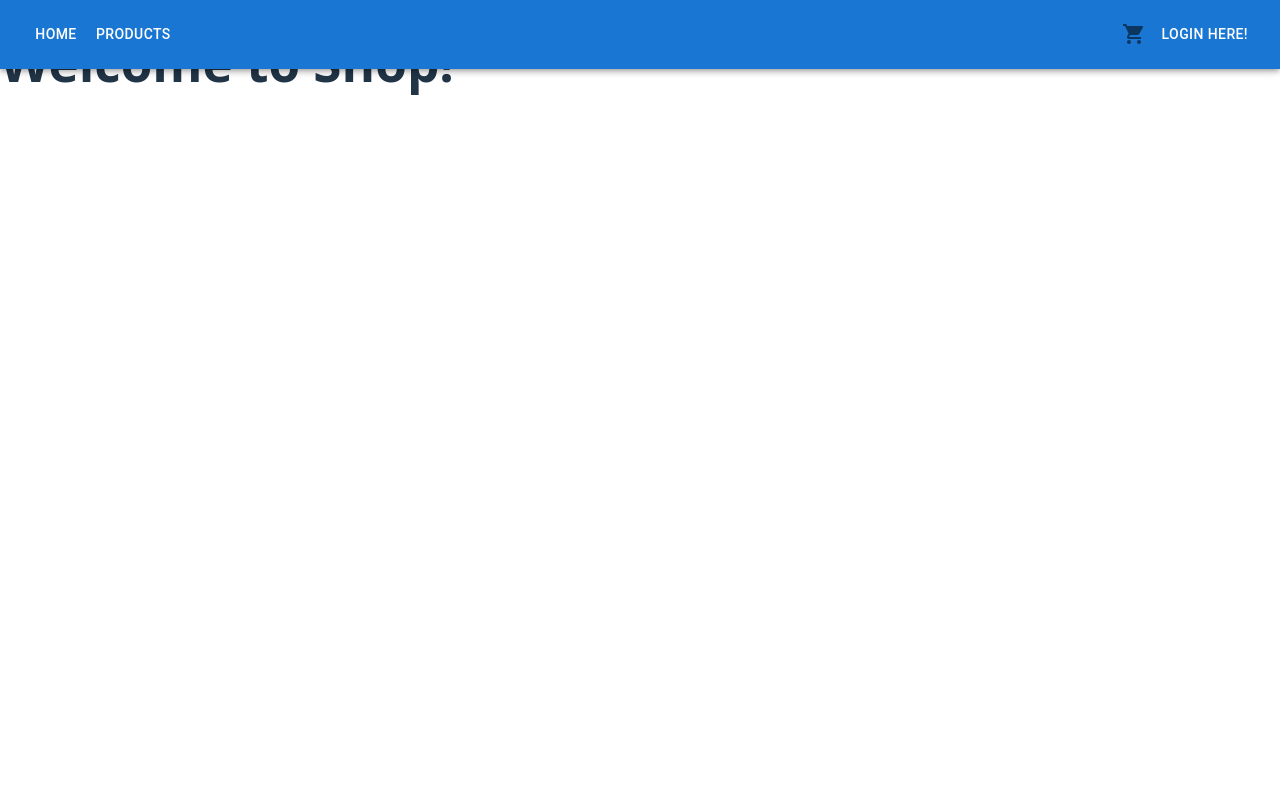
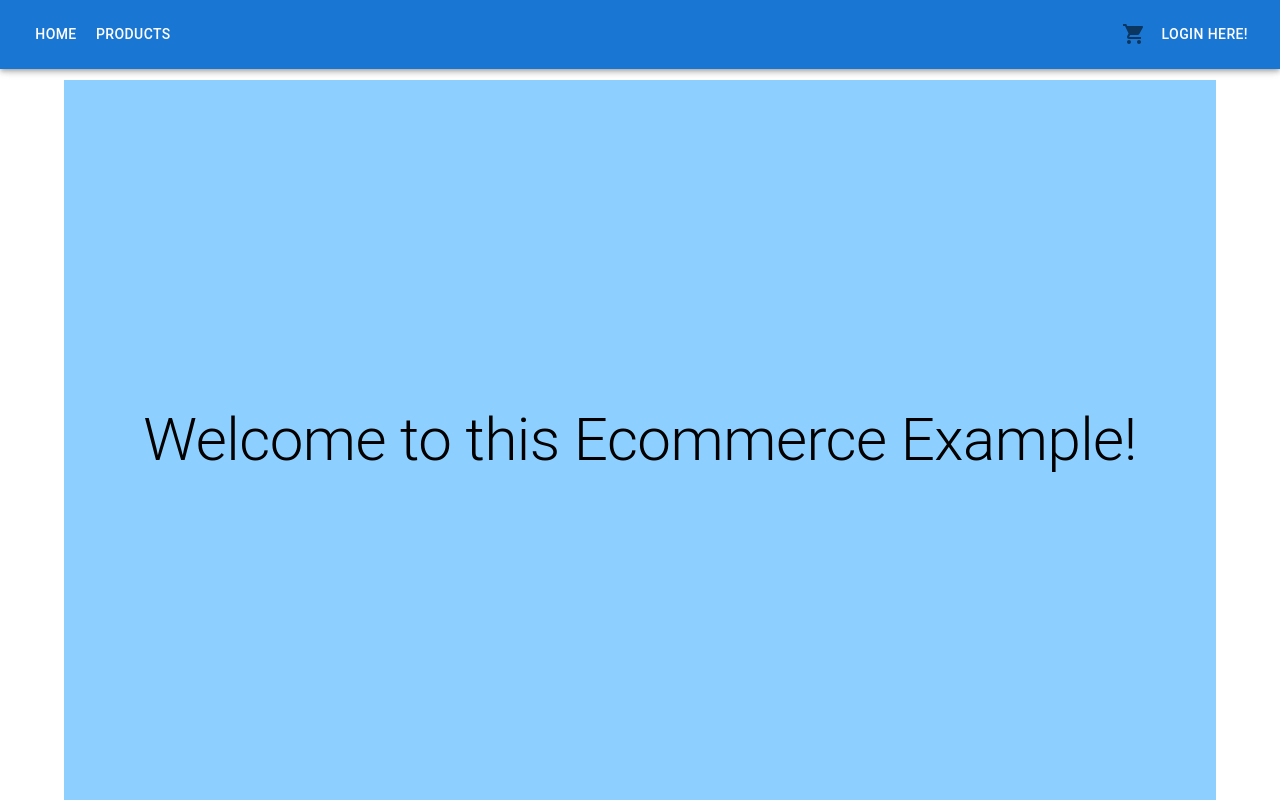
Before and after one commit to BrandonLKW/ecommerce-sample, a React (Vite) app in the folder ecom-sample/: page / in a window 1280 px wide. Built offline with nearby package versions, Linux system fonts and the light colour scheme.

Commit message:
updated styling on main page

```diff
--- a/ecom-sample/src/App.tsx
+++ b/ecom-sample/src/App.tsx
@@ -56,7 +56,7 @@ function App() {
     }, [user]);
 
     return (
-        <div className="appbody">
+        <div className="appmain">
             <Navbar />
             <Routes>
                 <Route path="/products" element={<ProductPage />}/>
--- a/ecom-sample/src/components/Modal/CartModal.tsx
+++ b/ecom-sample/src/components/Modal/CartModal.tsx
@@ -68,7 +68,9 @@ export default function CartModal(){
             onClose={handleClose}
             fullWidth
             maxWidth="md">
-            <DialogTitle><Typography variant="h4">Cart Items</Typography></DialogTitle>
+            <DialogTitle>
+                <Typography>Shopping Cart</Typography>
+            </DialogTitle>
             <DialogContent>
                 <div className="cartModal">
                     <div>
@@ -84,7 +86,9 @@ export default function CartModal(){
             </DialogContent>
             <DialogActions>
                 <Button onClick={handleClose}>Continue Shopping</Button>
-                <Button onClick={handleSubmit}>Submit Order!</Button>
+                {cart?.orderItemList?.length > 0 ?
+                    <Button onClick={handleSubmit}>Submit Order!</Button>
+                : <></>}
             </DialogActions>
         </Dialog>
     );
--- a/ecom-sample/src/pages/MainPage/MainPage.css
+++ b/ecom-sample/src/pages/MainPage/MainPage.css
@@ -0,0 +1,21 @@
+.mainpage {
+    display: flex;
+    align-items: center;
+    justify-content: center;
+    flex-direction: column;
+    min-height: 80vh;
+    max-height: 80vh;
+    min-width: 90vw;
+    max-width: 90vw;
+    margin-left: 5vw;
+    margin-right: 5vw;
+    margin-top: 10vh;
+    padding-top: 5vh;
+    padding-bottom: 5vh;
+    background-color:#8dd0ff;
+    overflow: auto;
+}
+
+.mainPageBody {
+    color: black;
+}
--- a/ecom-sample/src/pages/MainPage/MainPage.tsx
+++ b/ecom-sample/src/pages/MainPage/MainPage.tsx
@@ -1,10 +1,11 @@
+import { Typography } from "@mui/material";
 import "./MainPage.css";
 
 export default function MainPage(){
 
     return (
-    <div >
-        <h1>Welcome to Shop!</h1>
+    <div className="mainpage">
+        <Typography variant="h2" className="mainPageBody">Welcome to this Ecommerce Example!</Typography>
     </div>
     );
 }
```
